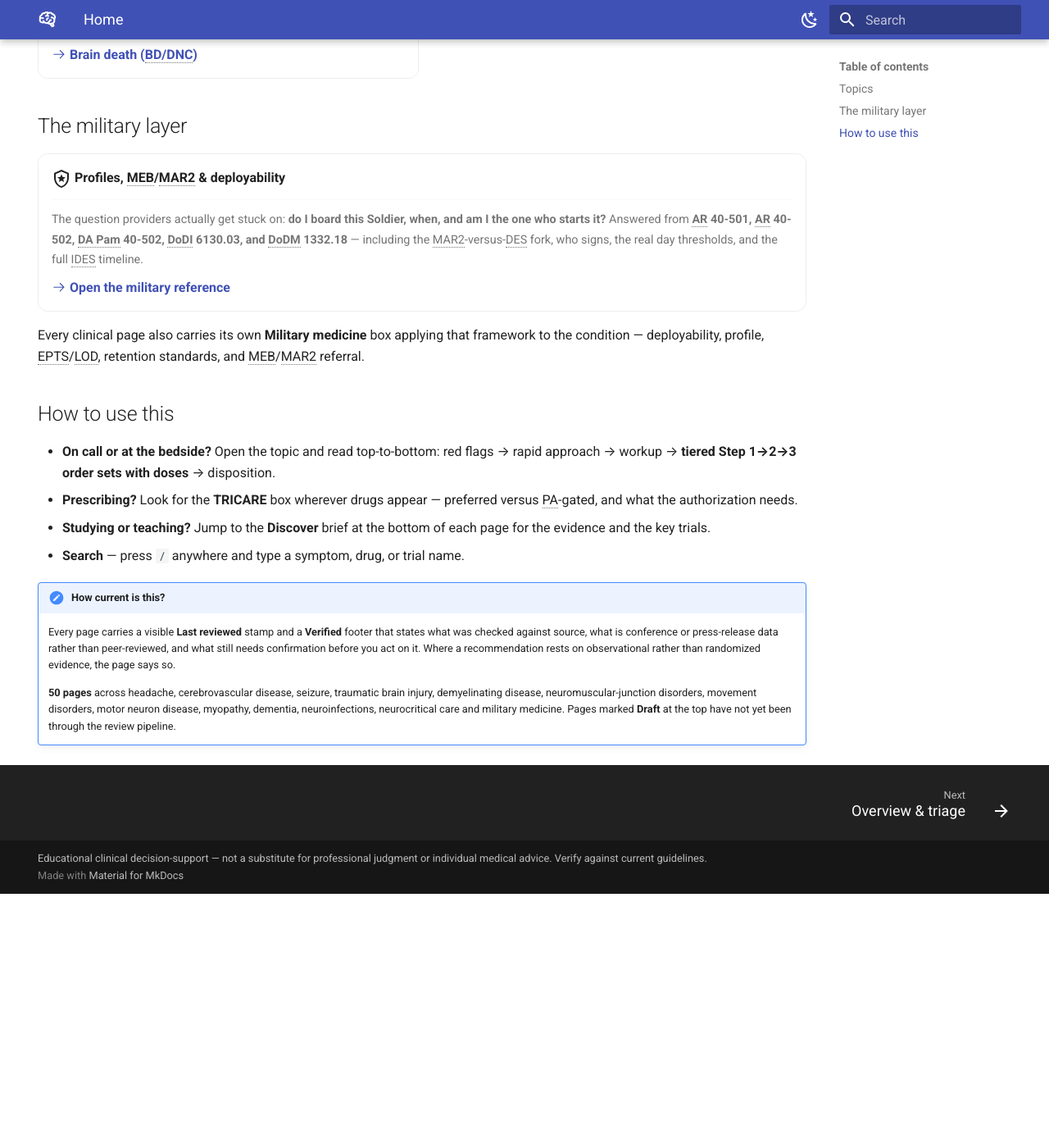
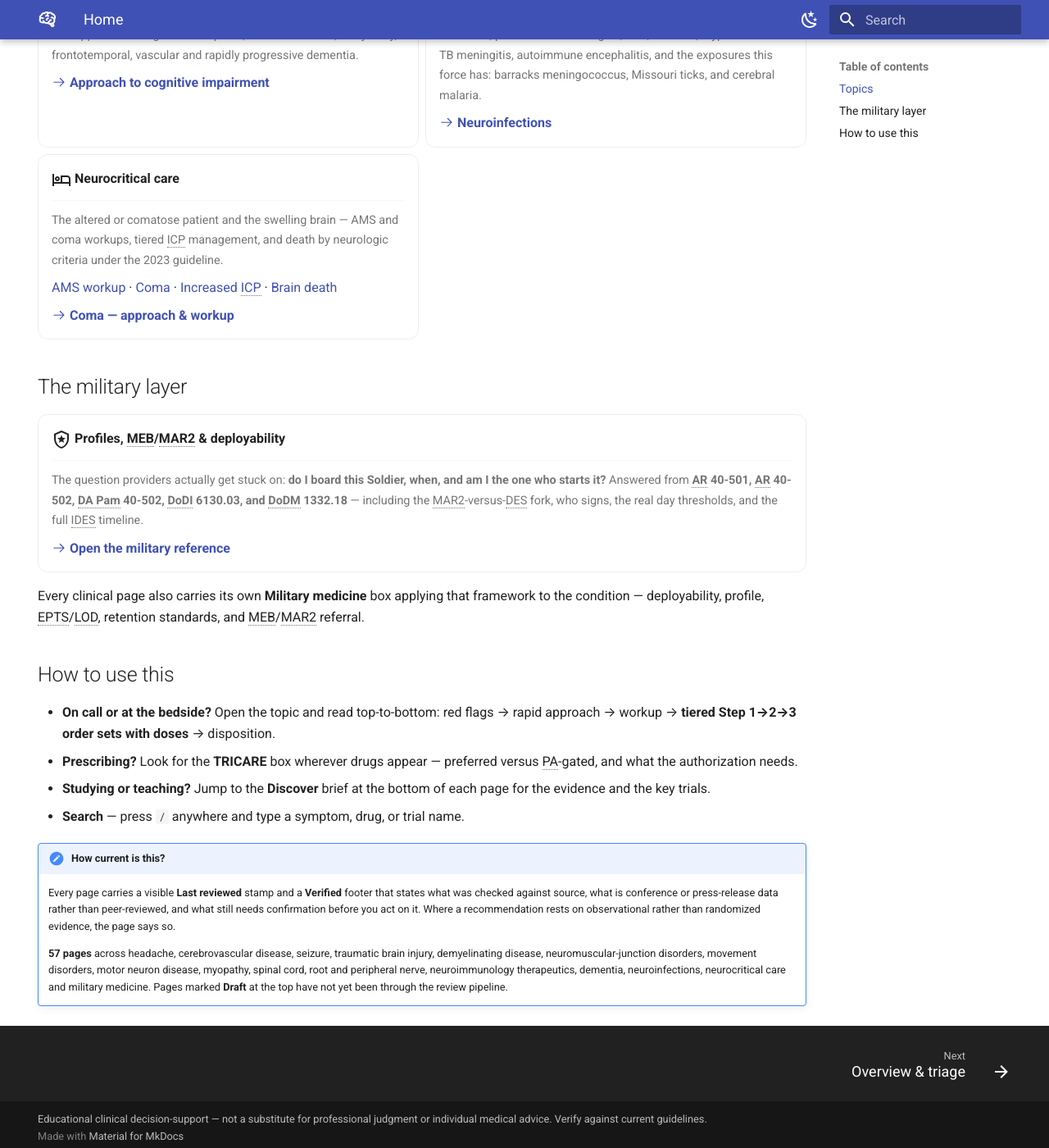
Before and after one commit to matthewdholtkamp/Neurology, an MkDocs documentation site: the page built from docs/index.md, in a window 1280 px wide and 1400 px high, scrolled down 1898 px. Shown: the whole window at 82% size. Built offline with MkDocs 1.6.1 and Material for MkDocs 9.7.7, drawn with Linux system fonts in a browser that asks for light colours; before the commit the page ends 2988 px from its top, so only the background shows below that; some of the changed text lies outside the part shown.

Commit message:
Homepage: add the November pages (ICP, coma, AMS, CIDP, order sets, myelopathy, radiculopathy, hypercoag) and update page count

```diff
--- a/docs/index.md
+++ b/docs/index.md
@@ -46,12 +46,13 @@ brief** and a standardized **military-medicine layer**.
 
     ---
 
-    Nine pages, from the acute thrombolysis/thrombectomy window through prevention and the
-    less-common vasculopathies.
+    Ten pages, from the acute thrombolysis/thrombectomy window through prevention, the
+    less-common vasculopathies, and the hypercoagulable workup.
 
     [Acute ischemic stroke](stroke/index.md) · [TIA](stroke/tia.md) ·
     [Prevention](stroke/prevention.md) · [ICH](stroke/intracerebral-hemorrhage.md) ·
     [SAH](stroke/subarachnoid-hemorrhage.md) · [CVST](stroke/cerebral-venous-thrombosis.md) ·
+    [Hypercoagulable workup](hypercoag-workup.md) ·
     [Dissection](stroke/cervical-artery-dissection.md) ·
     [CAA](stroke/cerebral-amyloid-angiopathy.md) · [Carotid disease](stroke/carotid-disease.md)
 
@@ -126,6 +127,27 @@ brief** and a standardized **military-medicine layer**.
 
     [:octicons-arrow-right-24: Motor neuron disease](motor-neuron-disease/index.md)
 
+-   :material-vector-polyline:{ .lg .middle } **Spinal cord, root & peripheral nerve**
+
+    ---
+
+    Localize the lesion, then treat — acute myelopathy, radiculopathy and plexopathy, and
+    CIDP with its IVIG order set.
+
+    [Acute myelopathy](acute-myelopathy.md) ·
+    [Radiculopathy & plexopathy](radiculopathy-plexopathy.md) · [CIDP & IVIG](cidp.md)
+
+    [:octicons-arrow-right-24: Acute myelopathy](acute-myelopathy.md)
+
+-   :material-needle:{ .lg .middle } **Neuroimmunology therapeutics**
+
+    ---
+
+    Ready-to-use IVIG, PLEX and rituximab order sets — dosing, premedication, monitoring and
+    the checks before the first infusion.
+
+    [:octicons-arrow-right-24: IVIG / PLEX / Rituximab order sets](immunotherapy-order-sets.md)
+
 -   :material-brain:{ .lg .middle } **Dementia & cognitive impairment**
 
     ---
@@ -149,10 +171,14 @@ brief** and a standardized **military-medicine layer**.
 
     ---
 
-    Death by neurologic criteria under the 2023 AAN/AAP/CNS/SCCM guideline — prerequisites,
-    exam, apnea test and ancillary testing.
+    The altered or comatose patient and the swelling brain — AMS and coma workups, tiered
+    ICP management, and death by neurologic criteria under the 2023 guideline.
 
-    [:octicons-arrow-right-24: Brain death (BD/DNC)](neurocritical-care/brain-death.md)
+    [AMS workup](neurocritical-care/ams-workup.md) · [Coma](neurocritical-care/coma-workup.md) ·
+    [Increased ICP](neurocritical-care/increased-icp.md) ·
+    [Brain death](neurocritical-care/brain-death.md)
+
+    [:octicons-arrow-right-24: Coma — approach & workup](neurocritical-care/coma-workup.md)
 
 </div>
 
@@ -192,7 +218,8 @@ the condition — deployability, profile, EPTS/LOD, retention standards, and MEB
     peer-reviewed, and what still needs confirmation before you act on it. Where a
     recommendation rests on observational rather than randomized evidence, the page says so.
 
-    **50 pages** across headache, cerebrovascular disease, seizure, traumatic brain injury,
+    **57 pages** across headache, cerebrovascular disease, seizure, traumatic brain injury,
     demyelinating disease, neuromuscular-junction disorders, movement disorders, motor neuron
-    disease, myopathy, dementia, neuroinfections, neurocritical care and military medicine.
+    disease, myopathy, spinal cord, root and peripheral nerve, neuroimmunology therapeutics,
+    dementia, neuroinfections, neurocritical care and military medicine.
     Pages marked **Draft** at the top have not yet been through the review pipeline.
```
